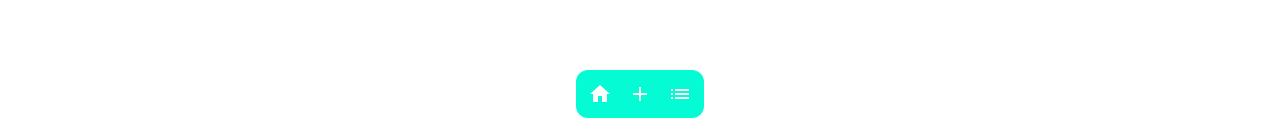
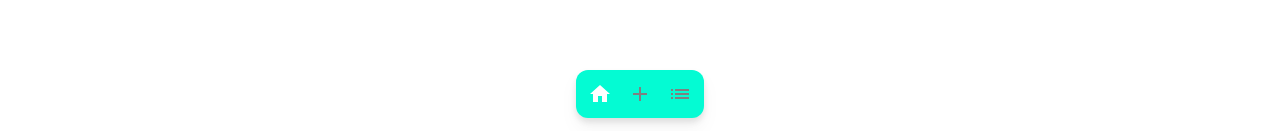
Before and after one commit to bevzzz/hackathon-2023, a Next.js app in the folder ganymede-basket/: page / in a window 1280 px wide. Shown: the part 666-797 px from the top of the page. Built offline with nearby package versions, Linux system fonts and the light colour scheme.

Commit message:
feat: color

```diff
--- a/ganymede-basket/src/pages/index.tsx
+++ b/ganymede-basket/src/pages/index.tsx
@@ -18,10 +18,10 @@ export default function Home() {
         <Shoplist></Shoplist>
       </div>
       <div className='fixed w-full bottom-4 flex justify-center'>
-        <div className='bg-[#04fbd3] p-3 rounded-xl flex gap-4'>
+        <div className='bg-[#04fbd3] p-3 rounded-xl flex gap-4 drop-shadow-lg'>
           <HomeIcon htmlColor='white'></HomeIcon>
-          <AddIcon htmlColor='white'></AddIcon>
-          <ListIcon htmlColor='white'></ListIcon>
+          <AddIcon htmlColor='grey'></AddIcon>
+          <ListIcon htmlColor='grey'></ListIcon>
         </div>
       </div>
     </main>
```
